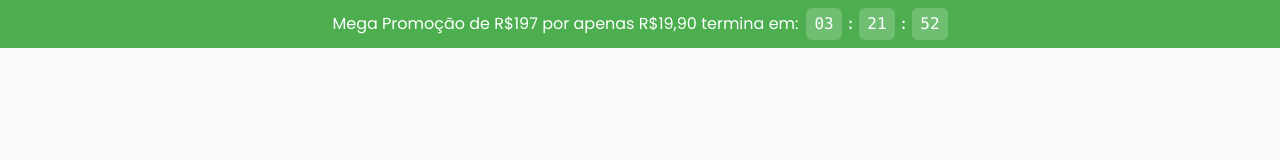
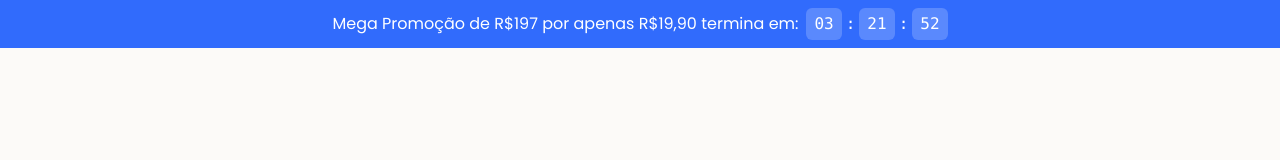
Before and after one commit to vitalino-maker/vitalino, a Next.js app: page / in a window 1280 px wide. Shown: the top 160 px of the page. Built offline with nearby package versions, Linux system fonts and the light colour scheme; no server answers.

Commit message:
agora quero que troque a cor de TODOS os botões de cta pra esse azul 306

```diff
--- a/src/app/globals.css
+++ b/src/app/globals.css
@@ -10,7 +10,7 @@
     --card-foreground: 224 71.4% 4.1%;
     --popover: 0 0% 100%;
     --popover-foreground: 224 71.4% 4.1%;
-    --primary: 122 39% 49%;
+    --primary: 223 97% 59%;
     --primary-foreground: 0 0% 100%;
     --secondary: 54 95% 83%;
     --secondary-foreground: 45 60% 9%;
@@ -22,7 +22,7 @@
     --destructive-foreground: 0 0% 98%;
     --border: 220 13% 91%;
     --input: 220 13% 91%;
-    --ring: 122 39% 49%;
+    --ring: 223 97% 59%;
     --chart-1: 12 76% 61%;
     --chart-2: 173 58% 39%;
     --chart-3: 197 37% 24%;
@@ -45,7 +45,7 @@
     --card-foreground: 0 0% 98%;
     --popover: 224 71.4% 4.1%;
     --popover-foreground: 0 0% 98%;
-    --primary: 122 39% 49%;
+    --primary: 223 97% 59%;
     --primary-foreground: 0 0% 100%;
     --secondary: 54 95% 83%;
     --secondary-foreground: 45 60% 9%;
@@ -57,7 +57,7 @@
     --destructive-foreground: 0 0% 98%;
     --border: 220 13% 18%;
     --input: 220 13% 18%;
-    --ring: 122 39% 49%;
+    --ring: 223 97% 59%;
     --chart-1: 220 70% 50%;
     --chart-2: 160 60% 45%;
     --chart-3: 30 80% 55%;
--- a/src/components/landing/preview-section.tsx
+++ b/src/components/landing/preview-section.tsx
@@ -15,31 +15,31 @@ const previewImages = [
   {
     id: "preview-1",
     description: "Preview do ebook",
-    imageUrl: "https://i.imgur.com/u1JWoJ5.png",
+    imageUrl: "https://i.imgur.com/eRymfaS.png",
     imageHint: "ebook page"
   },
   {
     id: "preview-2",
     description: "Preview do ebook",
-    imageUrl: "https://i.imgur.com/UZ5FSQr.png",
+    imageUrl: "https://i.imgur.com/SSLTreG.png",
     imageHint: "ebook page"
   },
   {
     id: "preview-3",
     description: "Preview do ebook",
-    imageUrl: "https://i.imgur.com/yIypWTX.png",
+    imageUrl: "https://i.imgur.com/gaM2cuN.png",
     imageHint: "ebook page"
   },
   {
     id: "preview-4",
     description: "Preview do ebook",
-    imageUrl: "https://i.imgur.com/ybLseh0.png",
+    imageUrl: "https://i.imgur.com/1VOQk5W.png",
     imageHint: "ebook page"
   },
   {
     id: "preview-5",
     description: "Preview do ebook",
-    imageUrl: "https://i.imgur.com/DUlLsHk.png",
+    imageUrl: "https://i.imgur.com/fPcKXrN.png",
     imageHint: "ebook page"
   },
 ];
```
